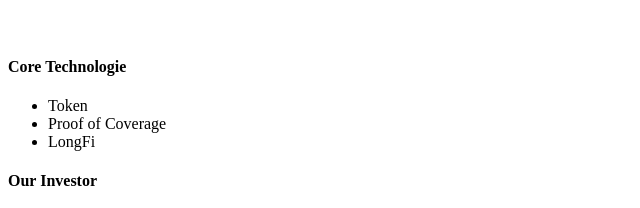
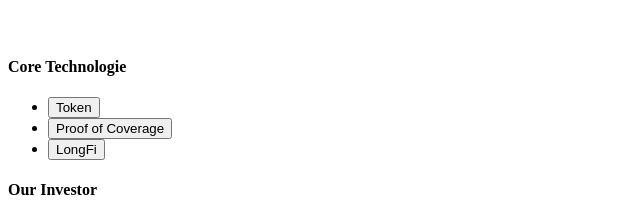
Before and after one commit to LiseRochat/TP2-HTML-CSS-FlexBox, a plain HTML site: page index.html in a window 1280 px wide. Shown: the part 2990-3198 px from the top of the page, without its empty margins (0-640 px from the left). Drawn offline with Linux system fonts and the light colour scheme.

Commit message:
Add button items in first footer div

```diff
--- a/index.html
+++ b/index.html
@@ -30,9 +30,9 @@
         <div>
             <h4>Core Technologie</h4>
             <ul>
-                <li>Token</li>
-                <li>Proof of Coverage</li>
-                <li>LongFi</li>
+                <li><button>Token</button></li>
+                <li><button>Proof of Coverage</button></li>
+                <li><button>LongFi</button></li>
             </ul>
         </div>
         <div>
```
